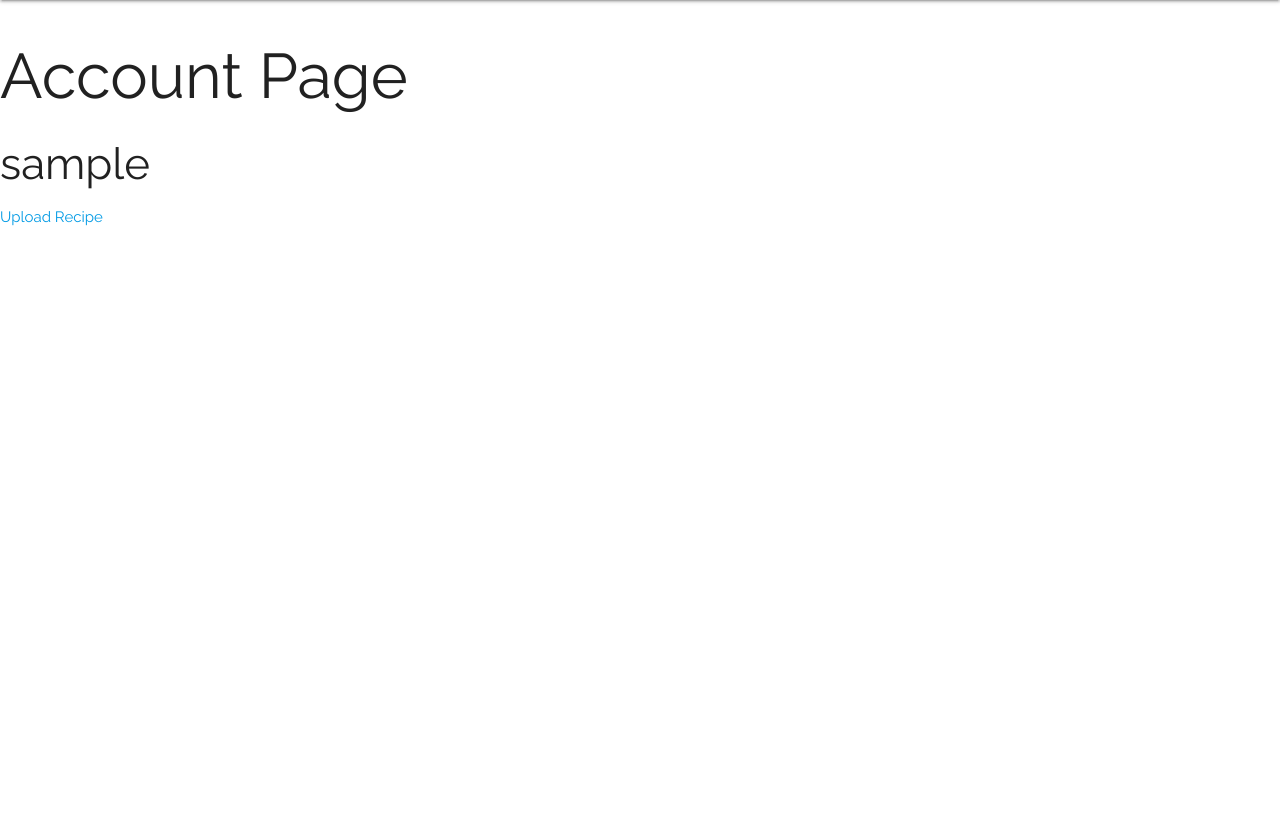
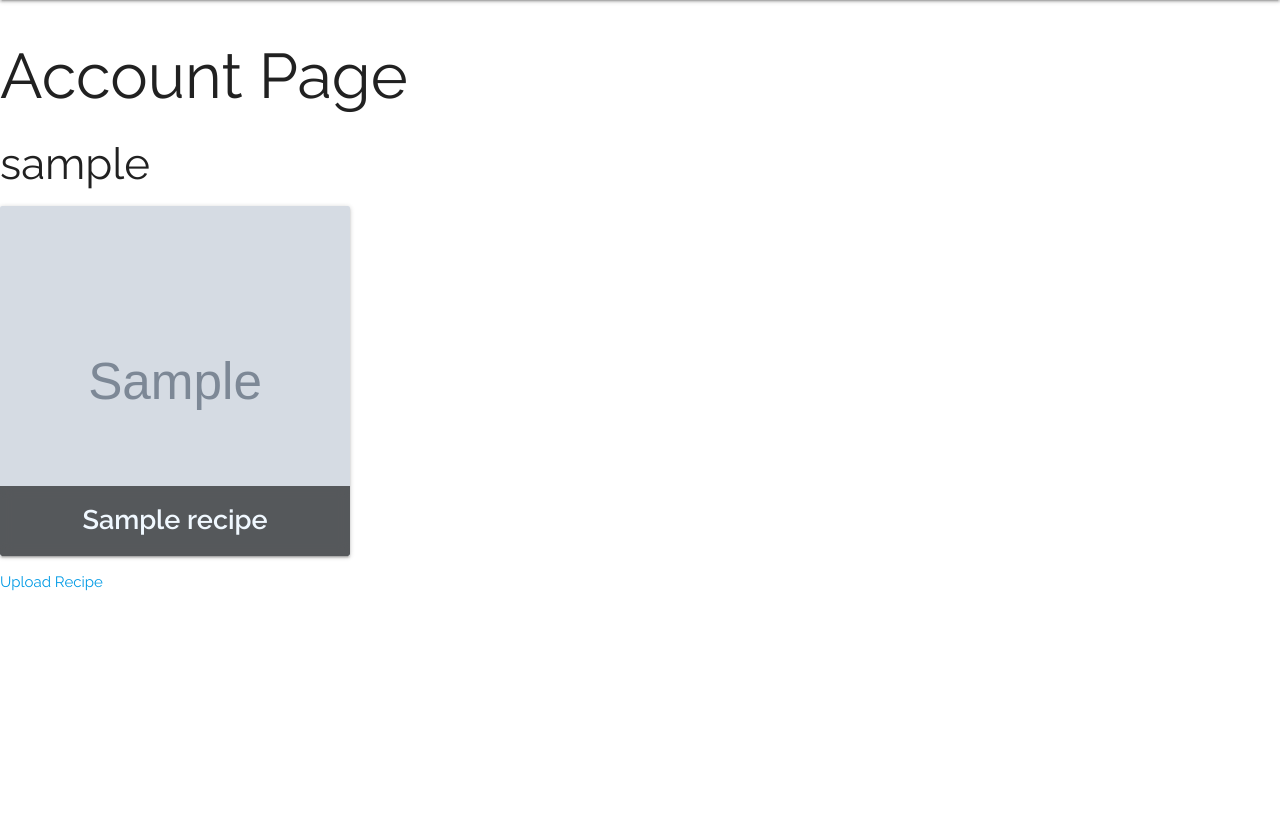
Before and after one commit to AmyOShea/MS3-Cocktail-Hour, a Flask app: page /account/1 in a window 1280 px wide. Shown: the part 64-899 px from the top of the page. Run offline with Flask 2, Linux system fonts and the light colour scheme; the visitor is signed in with stand-in values (Sample User, id 1); grey boxes marked "Sample" are stand-in pictures; a database or web service that is not in the repository returns one stand-in record (values such as "Sample title"); some libraries are stand-ins or nearby versions.

Commit message:
Wire up edit_recipe option

```diff
--- a/app.py
+++ b/app.py
@@ -86,7 +86,8 @@ def account(username):
     # get session username from db
     username = mongo.db.users.find_one(
         {"username": session["user"]})["username"]
-    return render_template("account.html", username=username)
+    recipes = mongo.db.recipes.find()
+    return render_template("account.html", username=username, recipes=recipes)
 
 
 @app.route("/logout")
@@ -99,7 +100,7 @@ def logout():
 @app.route("/add_recipe", methods=["GET", "POST"])
 def add_recipe():
     if request.method == "POST":
-        task = {
+        recipe = {
             "category_name": request.form.get("category_name"),
             "cocktail_name": request.form.get("cocktail_name"),
             "main_ingredient": request.form.get("main_ingredient"),
@@ -108,7 +109,7 @@ def add_recipe():
             "image_url": request.form.get("image_url"),
             "created_by": session["user"]
         }
-        mongo.db.recipes.insert_one(task)
+        mongo.db.recipes.insert_one(recipe)
         flash("Recipe Uploaded!")
         return redirect(url_for("account", username=session["user"]))
 
@@ -116,6 +117,14 @@ def add_recipe():
     return render_template("add_recipe.html", categories=categories)
 
 
+@app.route("/edit_recipe/<recipe_id>", methods=["GET", "POST"])
+def edit_recipe(recipe_id):
+    recipe = mongo.db.recipes.find_one({"_id": ObjectId(recipe_id)})
+    categories = mongo.db.categories.find().sort("category_name", 1)
+    return render_template(
+        "edit_recipe.html", recipe=recipe, categories=categories)
+
+
 if __name__ == "__main__":
     app.run(host=os.environ.get("IP"),
             port=int(os.environ.get("PORT")),
--- a/templates/account.html
+++ b/templates/account.html
@@ -9,6 +9,29 @@
             {{ username }}
         </h3>
     </div>
+
+
+    {% for recipe in recipes %}
+    <div class="card">
+        <div class="main-content">
+            <img src="{{ recipe.image_url }}" alt="cocktail image">
+        </div>
+        <div class="overlay-content">
+            <div class="card-cocktail-name">
+                {{ recipe.cocktail_name }}
+            </div>
+            <div class="card-cocktail-ing">
+                {{ recipe.main_ingredient }}
+            </div>
+            <div>
+                <a href="#" class="card-recipe-btn">Full Recipe</a>
+                <a href="{{ url_for('edit_recipe', recipe_id=recipe._id) }}" class="card-recipe-btn edit-btn">Edit</a>
+            </div>
+        </div>
+    </div>
+    {% endfor %}
+
+
     <div>
         <a href="{{ url_for('add_recipe') }}">Upload Recipe</a>
     </div>
```
Also changed, not shown: templates/edit_recipe.html (added, +52 -0 lines).
